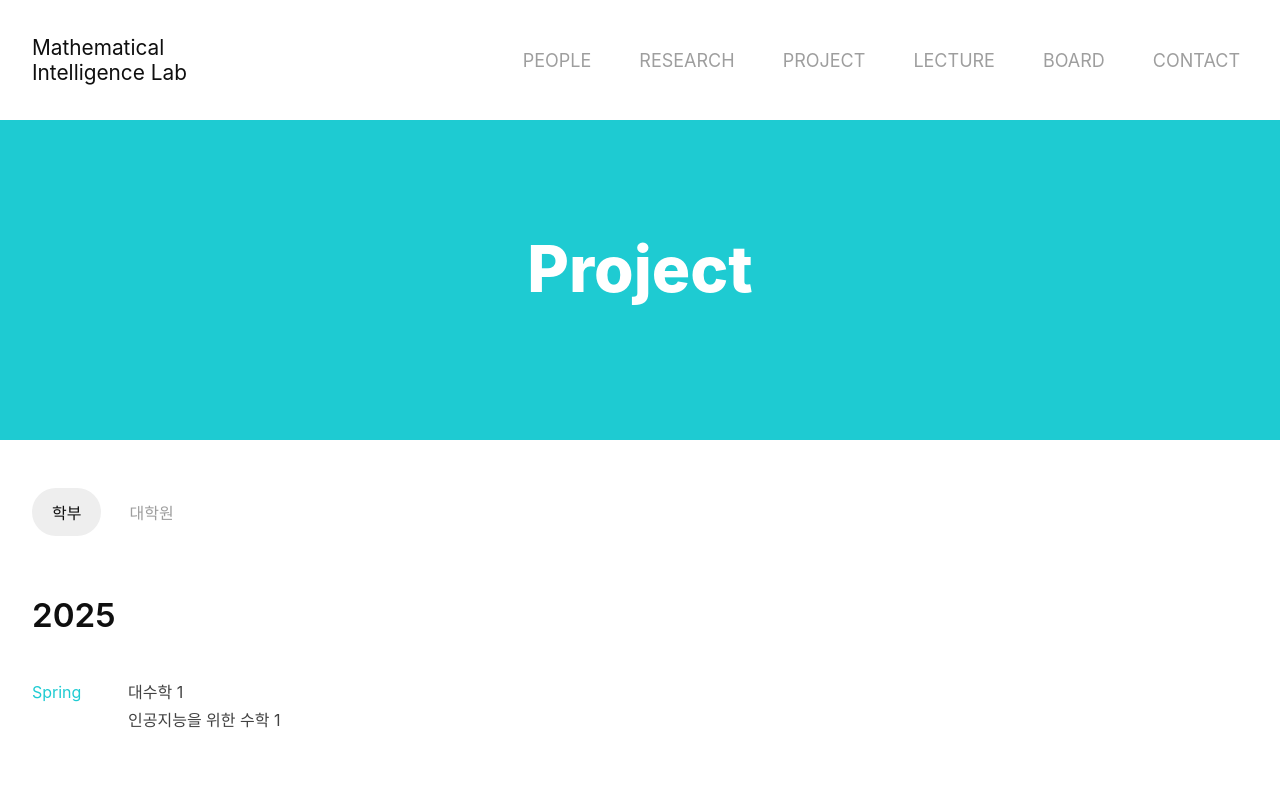
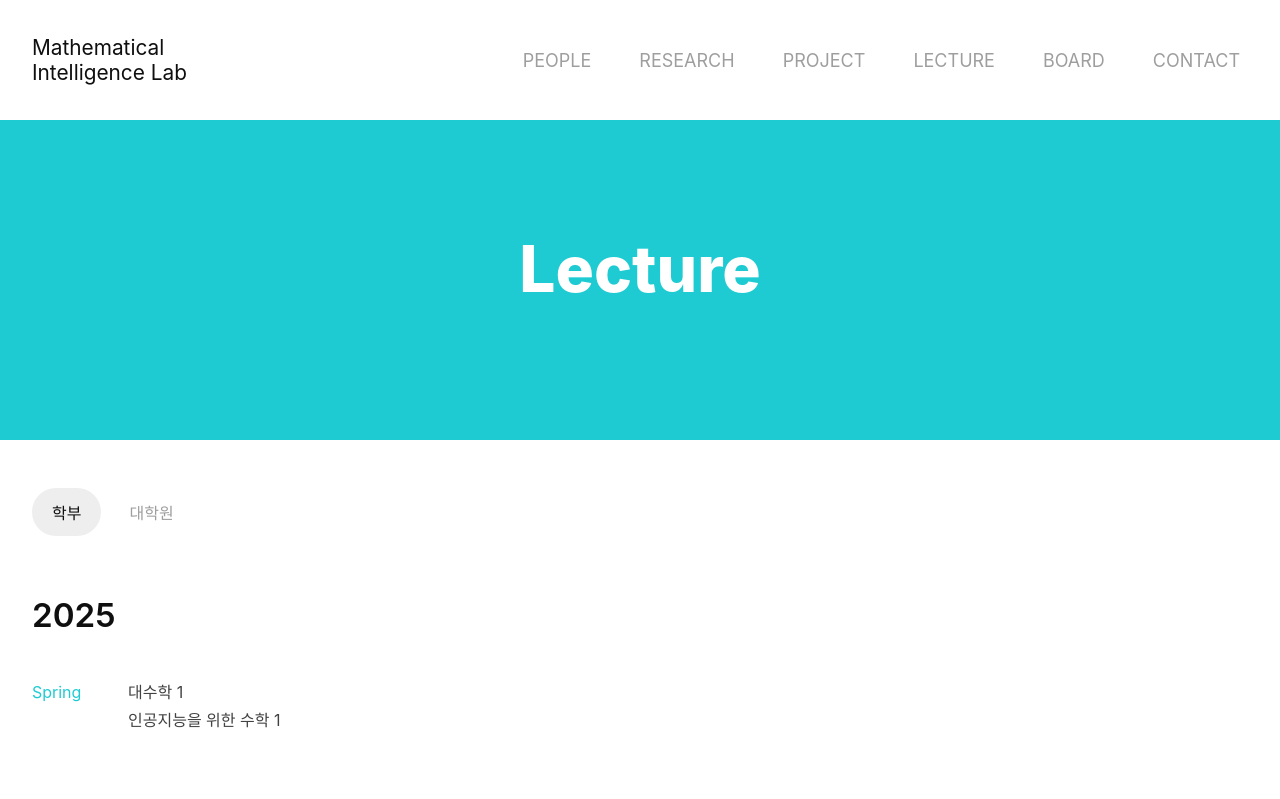
Before and after one commit to yooshnn/yshyun-lab, a Next.js app: page /lecture in a window 1280 px wide. Shown: the top 799 px of the page. Built offline with nearby package versions, Linux system fonts and the light colour scheme.

Commit message:
fix(lecture): fix typo in heading

```diff
--- a/src/app/lecture/page.tsx
+++ b/src/app/lecture/page.tsx
@@ -25,7 +25,7 @@ export default async function Page({ searchParams }: Props) {
 
   return (
     <>
-      <PageTitle title="Project" subtitle="" />
+      <PageTitle title="Lecture" subtitle="" />
       <Wrapper>
         <NavComponent />
         <LecturesComponent lectures={lectures} filter={filter} />
```
